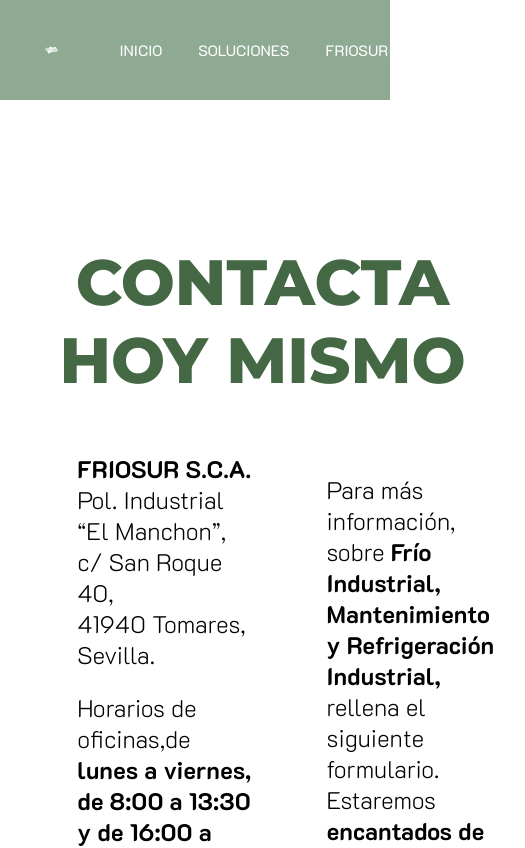
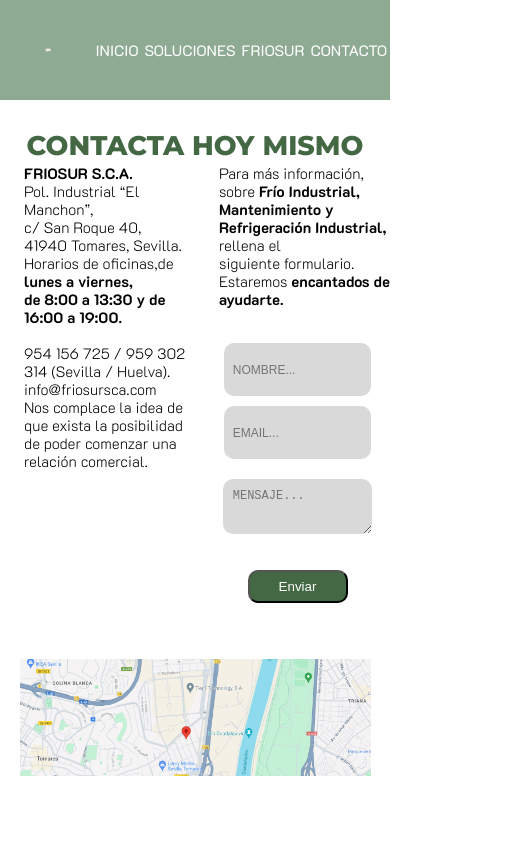
Before and after one commit to sergioDominguezGarcia/FRIOSUR_WebAPP, a React (Create React App) app: page /contact in a window 390 px wide. Shown: the top 848 px of the page, 525 px wide, since content can reach past the window. Built offline with nearby package versions, Linux system fonts and the light colour scheme.

Commit message:
feat: implement mobile view on Contact View

```diff
--- a/src/components/ContactoForm/styles.css
+++ b/src/components/ContactoForm/styles.css
@@ -1,6 +1,10 @@
 .field {
-  margin-top: 30px ;
+  margin: 30px 0px 0px 10px;
   /* padding: 1rem; */
+  display: flex;
+  flex-direction: column;
+    justify-content: center;
+    align-items: center;
 
 }
 
@@ -10,9 +14,14 @@
   margin: 5px;
   background-color: rgba(217, 217, 217, 1);
   border-radius: 10px;
-  width: 39%;
-  height: 55px;
-  font-size: 22px;
+  width: 82%;
+  height: 30px;
+  font-size: 16px;
+    @media screen and (max-width: 768px) {
+    font-size: 12px;
+    width: 70%;
+    height: 35px;
+  }
 }
 
 .input {
@@ -23,7 +32,12 @@
   width: 82%;
   height: 135px;
   margin-top: 15px;
-  font-size: 24px;
+  font-size: 16px;
+      @media screen and (max-width: 768px) {
+    font-size: 12px;
+    width: 70%;
+    height: 35px;
+  }
 }
 
 input[type="submit"] {
--- a/src/components/Footer/styles.js
+++ b/src/components/Footer/styles.js
@@ -6,7 +6,6 @@
   position: static;
   bottom: 0;
   width: 100%;
-
   height: auto;
   flex-direction: row;
   align-items: center;
--- a/src/components/Header/styles.js
+++ b/src/components/Header/styles.js
@@ -36,7 +36,7 @@
   display: flex;
   font-size: 30px;
   height: 100%;
-  width: 74%;
+  width: 100%;
   list-style: none;
   @media (max-width: 1026px) {
     font-size: 15px;
@@ -46,11 +46,16 @@
 
 export const NavLink = styled.li`
   align-items: center;
-  /* border: 2px solid blue; */
   display: flex;
   justify-content: space-around;
   width: 100%;
   margin: 5px;
+  @media (max-width: 1026px) {
+    font-size: 15px;
+    align-content: start;
+    margin: 0px;
+  }
+  /* border: 2px solid blue; */
 `
 
 export const Link = styled.a`
@@ -70,4 +75,8 @@
     background-color: #446844;
     transition: 0.5s all ease;
   }
+  @media (max-width: 1026px) {
+    padding: 0rem;
+    margin: 3px;
+  }
 `
--- a/src/views/Contact/styles.js
+++ b/src/views/Contact/styles.js
@@ -8,22 +8,25 @@
   width: 100%;
   margin: 0 auto;
   border: none;
+  /* overflow-x: hidden; */
   /* border: 2px solid red; */
 `
 export const Content = styled.div`
   display: flex;
-  /* width: 100%; */
+  flex-direction: column;
   margin: 0 auto;
-  margin-top: 200px;
-  flex-direction: column;
+  margin-top: 10rem;
+
   align-items: center;
-  /* border: 3px solid red; */
-  /* justify-content: space-between; */
+  max-width: 1440px;
+  @media screen and (max-width: 768px) {
+    margin-top: 8rem;
+  }
 `
 
 export const Map = styled.div`
   width: 90%;
-  margin-top: 100px;
+  margin-top: 40px;
   margin-bottom: 100px;
   img {
     width: 100%;
@@ -35,21 +38,24 @@
 
 export const H1 = styled.h1`
   color: #446844;
-  font-family: "Montserrat";
-  font-size: 64px;
+  font-family: 'Montserrat';
+  font-size: 50px;
   font-weight: 800;
   line-height: 78px;
-  width: 100%;
-`;
+  @media screen and (max-width: 768px) {
+    font-size: 27px;
+    line-height: 0px;
+  }
+`
 
 export const TextWrap = styled.div`
-  /* border: 3px solid red; */
   display: flex;
   flex-direction: row;
-  /* justify-content: center; */
-  align-items: center;
-
-  width: 95%;
+  /* align-items: center; */
+  justify-content: center;
+  /* align-items: center;ç */
+  /* width: 95%; */
+  /* border: 3px solid greenyellow; */
 
 `;
 
@@ -57,6 +63,7 @@
   width: 50%;
   display: flex;
   flex-direction: column;
+  justify-content: left;
   /* border: 3px solid greenyellow; */
   /* align-items: center; */
 `;
@@ -65,30 +72,41 @@
   display: flex;
   flex-direction: column;
   /* border: 3px solid greenyellow; */
-  padding-left:rem;
-`;
+  padding-left: rem;
+  @media screen and (max-width: 768px) {
+    flex-direction: column;
+  }
+`
 
 export const Text = styled.a`
-  font-family: "K2D";
+  font-family: 'K2D';
   font-style: normal;
   font-weight: 200;
   text-align: left;
   margin-top: 0rem;
   font-size: 24px;
   line-height: 31px;
-  padding: 2px;
+
   color: black;
   text-decoration: none;
-  margin: 3px;
-  padding: 0.5rem;
-  height: auto;
-  width: auto;
+
+
+
   cursor: pointer;
   transition: 0.5s all ease;
-  margin-left: 3.5rem;
-  `;
+  margin-left: 1.5rem;
+  @media screen and (max-width: 768px) {
+    font-size: 15px;
+    line-height: 18px;
+  }
+`
 
-export const InputWrap = styled.div``;
+export const InputWrap = styled.div`
+
+  @media screen and (max-width: 768px) {
+
+  }
+`
 export const CustomButton = styled(Button)``;
 
 // export const MailForm = styled.div`
--- a/src/views/Friosur/index.jsx
+++ b/src/views/Friosur/index.jsx
@@ -1,7 +1,7 @@
 import { memo } from 'react'
 import * as S from './styles'
 import Header from '../../components/Header'
-import Footer from '../../components/Footer'
+// import Footer from '../../components/Footer'
 
 import back3 from '../../assets/images/back3.png'
 import star from '../../assets/images/star.png'
@@ -97,7 +97,7 @@
           </S.Box6>
         </S.Section3>
       </S.Content>
-      <Footer />
+      {/* <Footer /> */}
     </S.HomeContainer>
   )
 }
--- a/src/views/Home/styles.js
+++ b/src/views/Home/styles.js
@@ -11,7 +11,6 @@
   margin: 0 auto;
   max-width: 1440px;
   border: none;
-
   justify-content: center;
 `
 export const SectionWithBackground = styled.div`
@@ -333,7 +332,6 @@
 `
 export const H1 = styled.a`
   color: #446844;
-
   font-family: Montserrat;
   font-weight: 800;
   font-style: normal;
--- a/src/views/Soluciones/styles.js
+++ b/src/views/Soluciones/styles.js
@@ -378,7 +378,7 @@
   display: flex;
   flex-direction: column;
   width: 100%;
-  border: 2px dashed red;
+  /* border: 2px dashed red; */
   @media screen and (max-width: 900px) {
   }
 `
```
